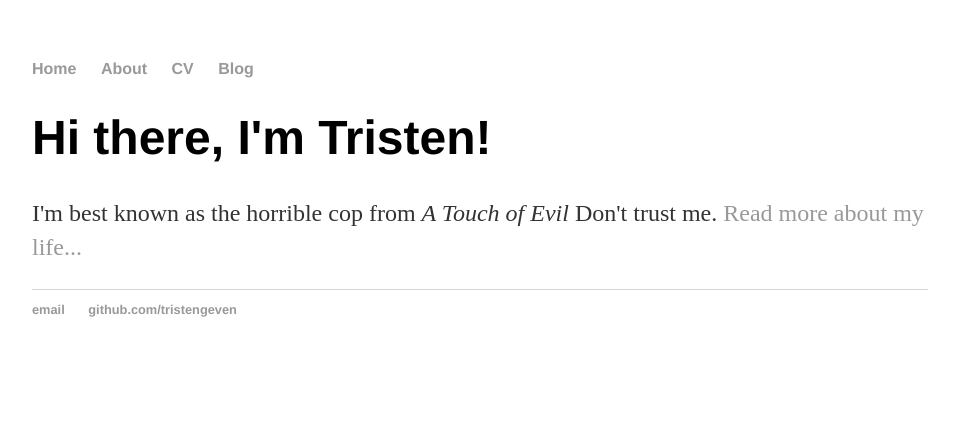
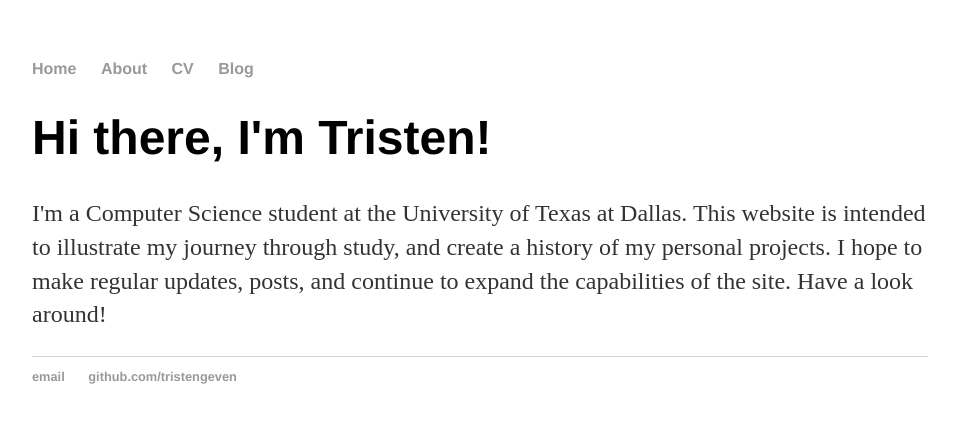
Before and after one commit to tristengeven/tristeneven.com, a Jekyll site: the page built from index.html, in a window 1280 px wide. Shown: the top 423 px of the page, without its empty margins (160-1115 px from the left). Built offline with Jekyll 4.4.1, drawn with Linux system fonts in a browser that asks for light colours.

Commit message:
Finalize initial setup

```diff
--- a/index.html
+++ b/index.html
@@ -4,5 +4,8 @@ title: Tristen Even, Even So
 ---
 <div class="blurb">
 	<h1>Hi there, I'm Tristen!</h1>
-	<p>I'm best known as the horrible cop from <em>A Touch of Evil</em> Don't trust me. <a href="/about">Read more about my life...</a></p>
+	<p>I'm a Computer Science student at the University of Texas at Dallas.
+	   This website is intended to illustrate my journey through study, and
+	   create a history of my personal projects. I hope to make regular updates,
+	   posts, and continue to expand the capabilities of the site. Have a look around!</a></p>
 </div><!-- /.blurb -->
```
Also changed, not shown: about/index.html (added, +23 -0 lines), cv/index.html (added, +16 -0 lines).
